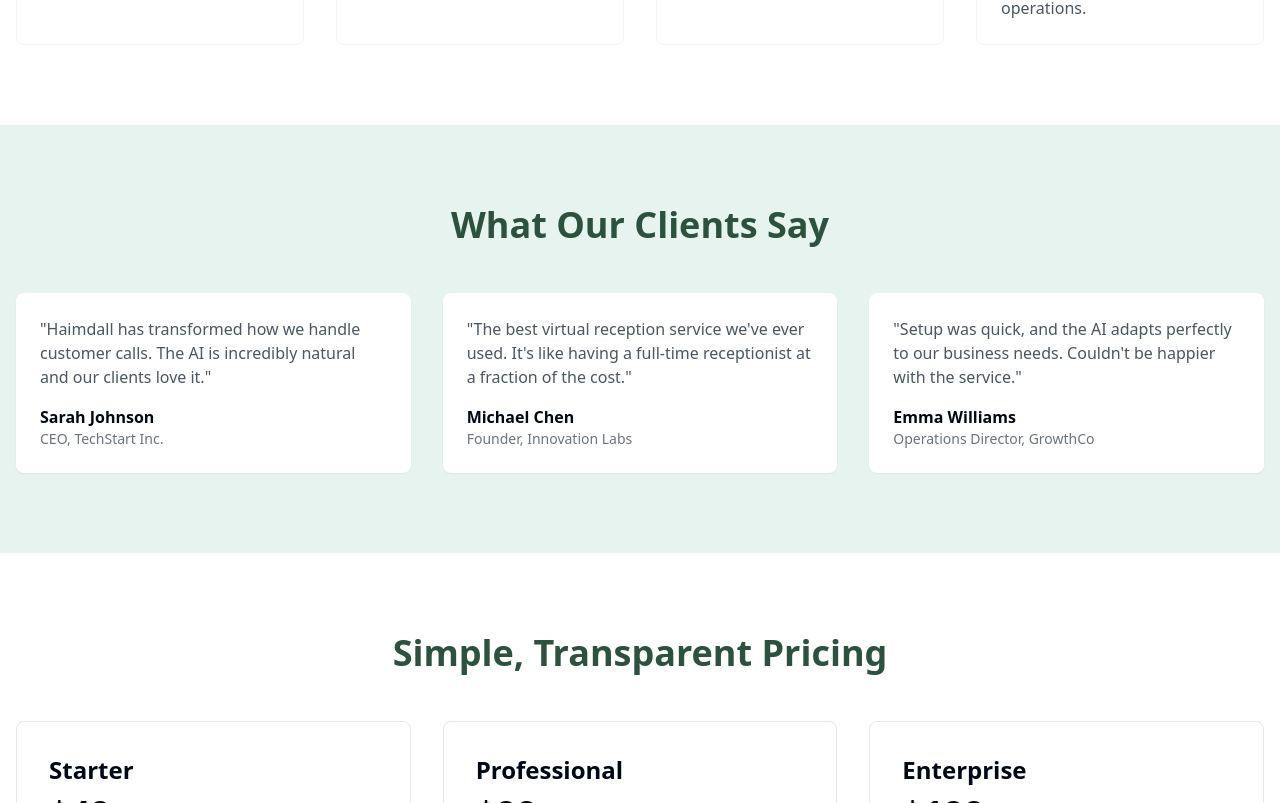
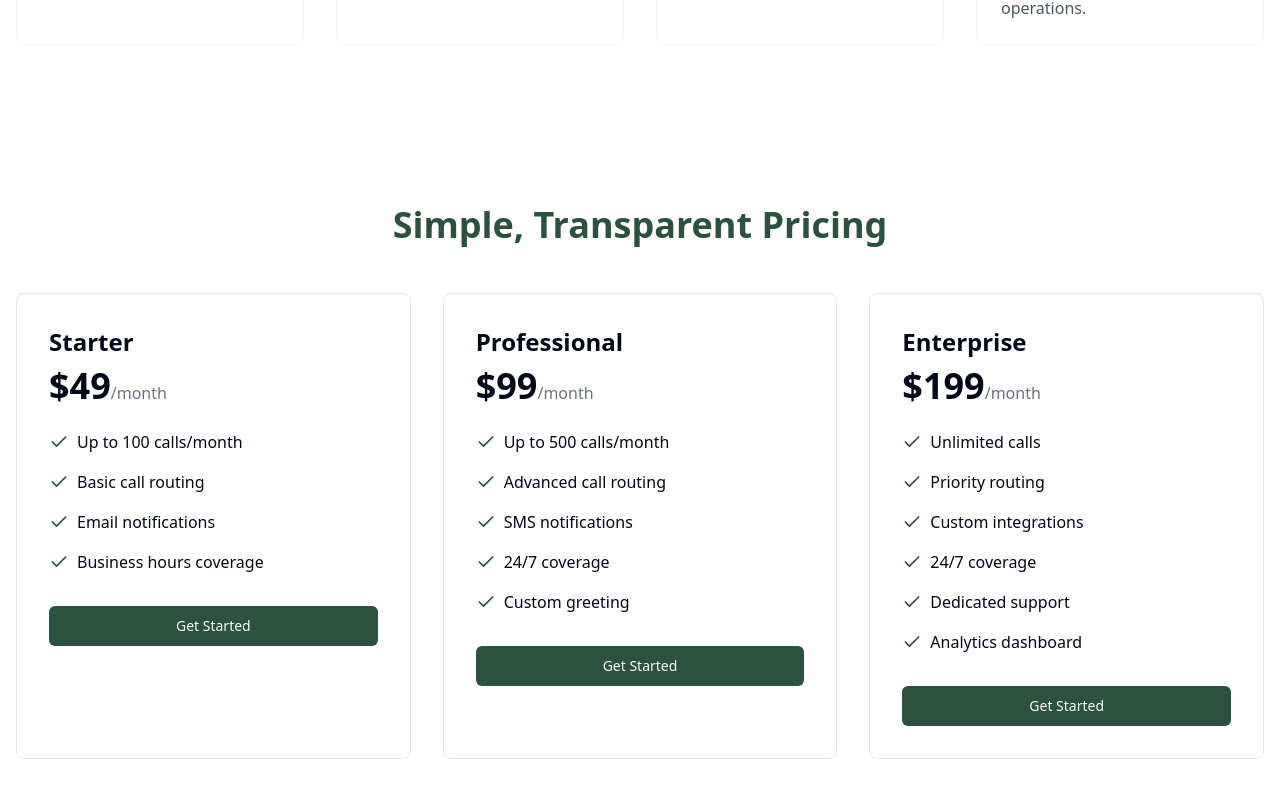
Before and after one commit to Haimdall1/virtual-forest-bot-answers, a React (Vite) app: page / in a window 1280 px wide. Shown: the part 857-1660 px from the top of the page. Built offline with nearby package versions, Linux system fonts and the light colour scheme.

Commit message:
Remove testimonials section
Removed the "What Our Clients Say" section from the main page.

```diff
--- a/src/components/Navbar.tsx
+++ b/src/components/Navbar.tsx
@@ -8,7 +8,6 @@ export const Navbar = () => {
           <div className="text-2xl font-bold text-forest">Haimdall AI Solutions</div>
           <div className="hidden md:flex items-center space-x-8">
             <a href="#overview" className="text-gray-600 hover:text-forest">Overview</a>
-            <a href="#testimonials" className="text-gray-600 hover:text-forest">Testimonials</a>
             <a href="#pricing" className="text-gray-600 hover:text-forest">Pricing</a>
             <a href="#faq" className="text-gray-600 hover:text-forest">FAQ</a>
           </div>
--- a/src/components/Testimonials.tsx
+++ /dev/null
@@ -1,43 +0,0 @@
-export const Testimonials = () => {
-  const testimonials = [
-    {
-      quote: "Haimdall has transformed how we handle customer calls. The AI is incredibly natural and our clients love it.",
-      author: "Sarah Johnson",
-      role: "CEO, TechStart Inc.",
-    },
-    {
-      quote: "The best virtual reception service we've ever used. It's like having a full-time receptionist at a fraction of the cost.",
-      author: "Michael Chen",
-      role: "Founder, Innovation Labs",
-    },
-    {
-      quote: "Setup was quick, and the AI adapts perfectly to our business needs. Couldn't be happier with the service.",
-      author: "Emma Williams",
-      role: "Operations Director, GrowthCo",
-    },
-  ];
-
-  return (
-    <section id="testimonials" className="py-20 bg-forest-light">
-      <div className="container mx-auto px-4">
-        <h2 className="text-4xl font-bold text-center text-forest mb-12">
-          What Our Clients Say
-        </h2>
-        <div className="grid md:grid-cols-3 gap-8">
-          {testimonials.map((testimonial, index) => (
-            <div
-              key={index}
-              className="bg-white p-6 rounded-lg shadow-sm"
-            >
-              <p className="text-gray-600 mb-4">"{testimonial.quote}"</p>
-              <div>
-                <p className="font-semibold">{testimonial.author}</p>
-                <p className="text-sm text-gray-500">{testimonial.role}</p>
-              </div>
-            </div>
-          ))}
-        </div>
-      </div>
-    </section>
-  );
-};
--- a/src/pages/Index.tsx
+++ b/src/pages/Index.tsx
@@ -1,7 +1,6 @@
 import { Navbar } from "@/components/Navbar";
 import { Hero } from "@/components/Hero";
 import { Overview } from "@/components/Overview";
-import { Testimonials } from "@/components/Testimonials";
 import { Pricing } from "@/components/Pricing";
 import { FAQ } from "@/components/FAQ";
 import { Footer } from "@/components/Footer";
@@ -12,7 +11,6 @@ const Index = () => {
       <Navbar />
       <Hero />
       <Overview />
-      <Testimonials />
       <Pricing />
       <FAQ />
       <Footer />
```
